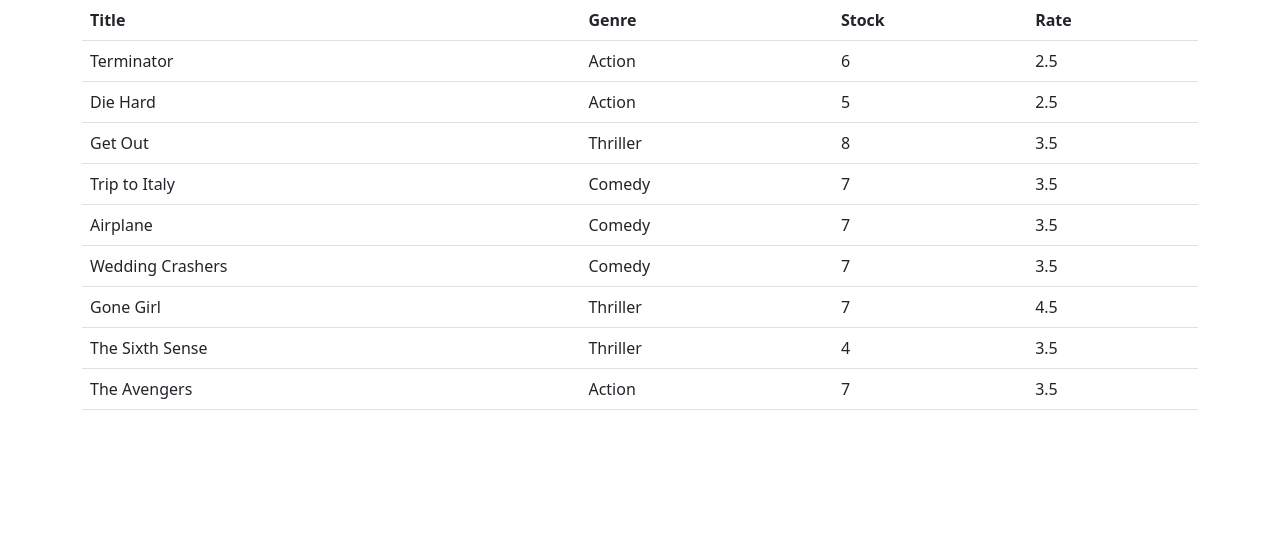
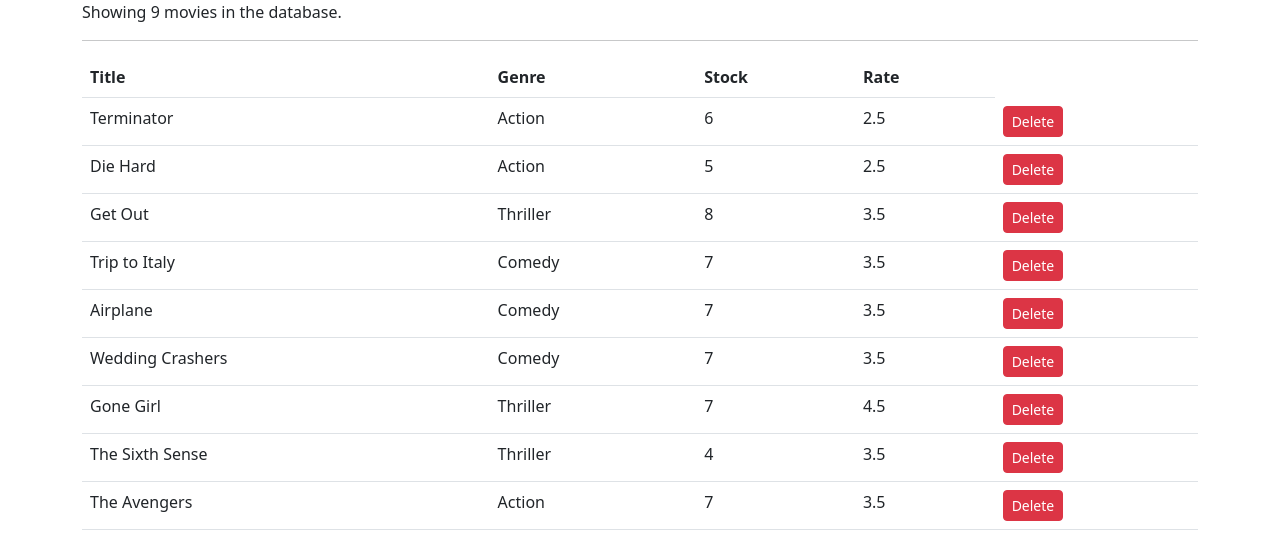
Before and after one commit to patorosso/VidlyReact, a React (Create React App) app: page / in a window 1280 px wide. Shown: the top 560 px of the page. Built offline with nearby package versions, Linux system fonts and the light colour scheme.

Commit message:
functional movie list

```diff
--- a/src/components/movies.jsx
+++ b/src/components/movies.jsx
@@ -4,10 +4,26 @@
 class Movies extends Component {
   state = {
     movies: getMovies(),
+    count: getMovies().length,
   };
+
+  handleOnDelete = (movie) => {
+    const movies = this.state.movies.filter((m) => m._id !== movie._id);
+    this.setState({ movies });
+    const count = this.state.count - 1;
+    this.setState({ count });
+  };
+
   render() {
     return (
       <React.Fragment>
+        {this.state.count !== 0 ? (
+          <div>Showing {this.state.count} movies in the database.</div>
+        ) : (
+          <div>There are no movies on the db.</div>
+        )}
+
+        <hr></hr>
         <table class="table">
           <thead>
             <tr>
@@ -24,6 +40,14 @@
                 <td>{movie.genre.name}</td>
                 <td>{movie.numberInStock}</td>
                 <td>{movie.dailyRentalRate}</td>
+                <td>
+                  <button
+                    className="btn btn-danger btn-sm"
+                    onClick={() => this.handleOnDelete(movie)}
+                  >
+                    Delete
+                  </button>
+                </td>
               </tr>
             ))}
           </tbody>
```
